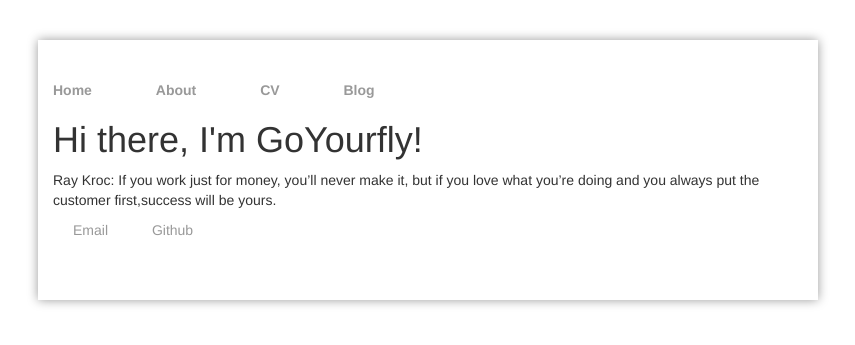
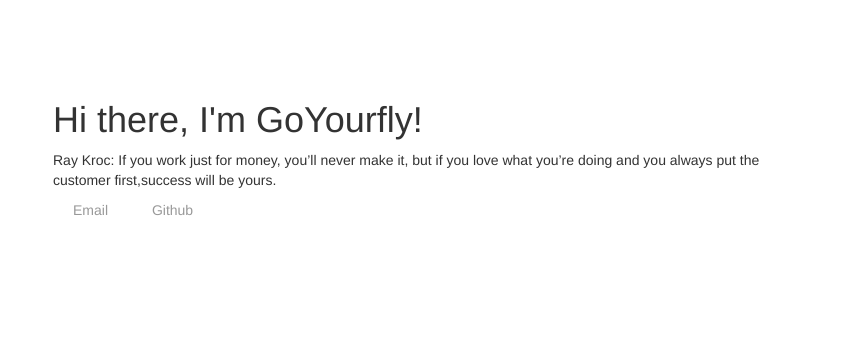
Before and after one commit to goyourfly/goyourfly.github.io, a Jekyll site: the page built from index.html, in a window 1280 px wide. Shown: the top 345 px of the page, without its empty margins (212-1067 px from the left). Built offline with Jekyll 4.4.1, drawn with Linux system fonts in a browser that asks for light colours.

Commit message:
Update default.html

```diff
--- a/_layouts/default.html
+++ b/_layouts/default.html
@@ -14,17 +14,15 @@
 		<body>
 		<div class="container">
 			<div class="row">
-				<div class="col-xs-12 col-sm-8 col-sm-offset-2" style="margin-top:40px;margin-bottom:100px; padding-top:40px;padding-bottom:60px; box-shadow:0px 0px 10px rgba(0,0,0,.4);">
-			<nav >
+				<div class="col-xs-12 col-sm-8 col-sm-offset-2" style="margin-top:40px;margin-bottom:100px; padding-top:40px;padding-bottom:60px;">
+		 	<!-- <nav >
 				<ul>
 				<li><a href="/">Home</a></li>
 		       		<li><a href="/about">About</a></li>
 	     			<li><a href="/cv">CV</a></li>
 	   			<li><a href="/blog">Blog</a></li>
 				</ul>
-			</nav>
-
-			<div class="divider"/>
+			</nav> -->
 
 			{{ content }}
 
```
